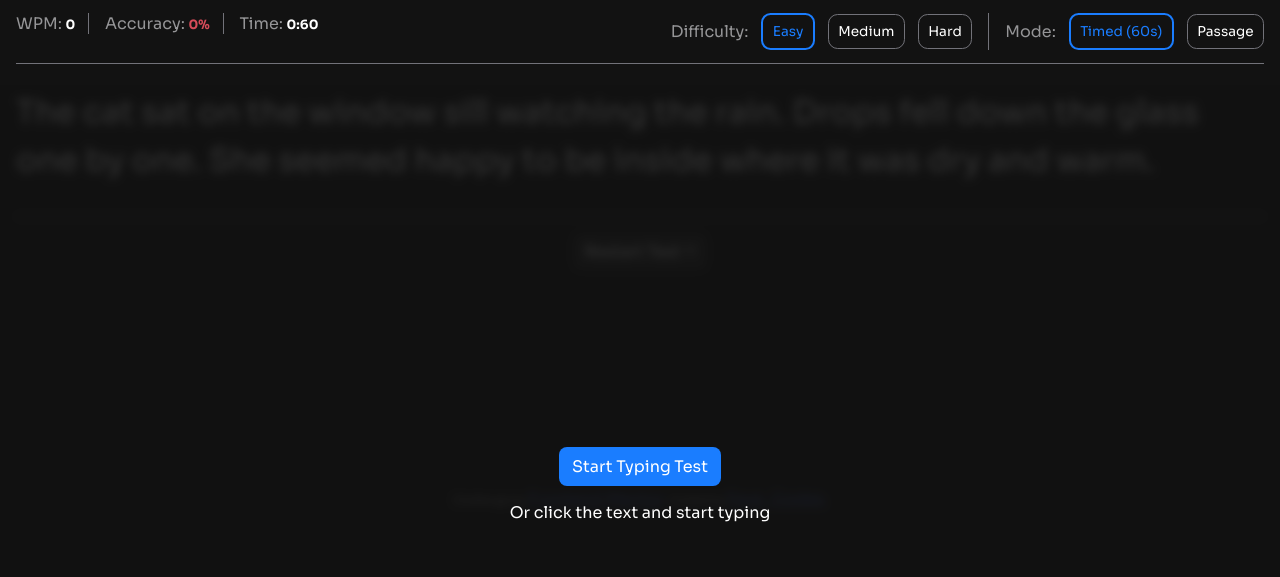
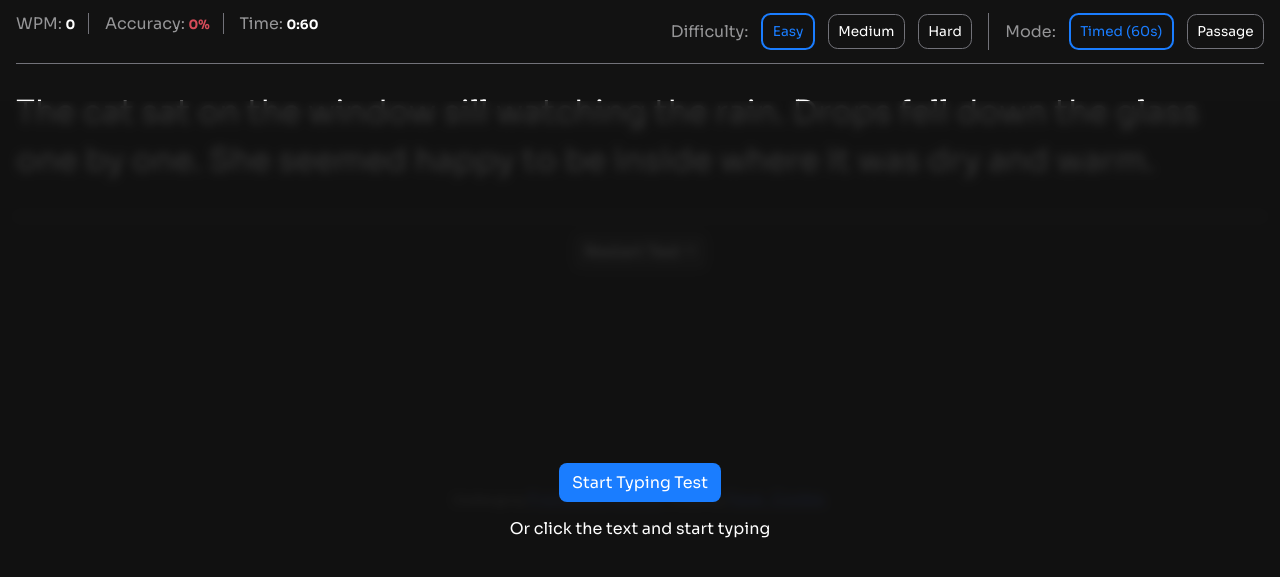
Before and after one commit to Fave-code2/Typing-speed, a website built with Vite: page index.html in a window 1280 px wide. Shown: the part 75-652 px from the top of the page. Built offline with nearby package versions, Linux system fonts and the light colour scheme.

Commit message:
adjusting style desktop overlay

```diff
--- a/src/style.css
+++ b/src/style.css
@@ -188,10 +188,10 @@ span {
 
 .overlay {
   position: fixed;
-  top: 20%;
-  bottom: 0;
+  top: 22%;
   left: 0;
   right: 0;
+  bottom: 0;
   width: 100%;
   height: 100%;
   display: flex;
```
